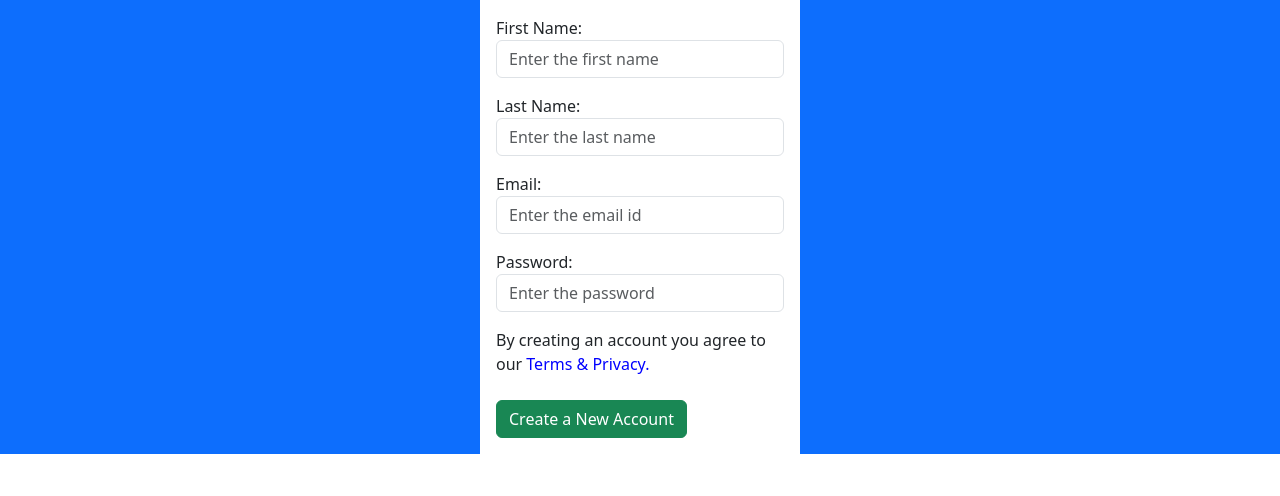
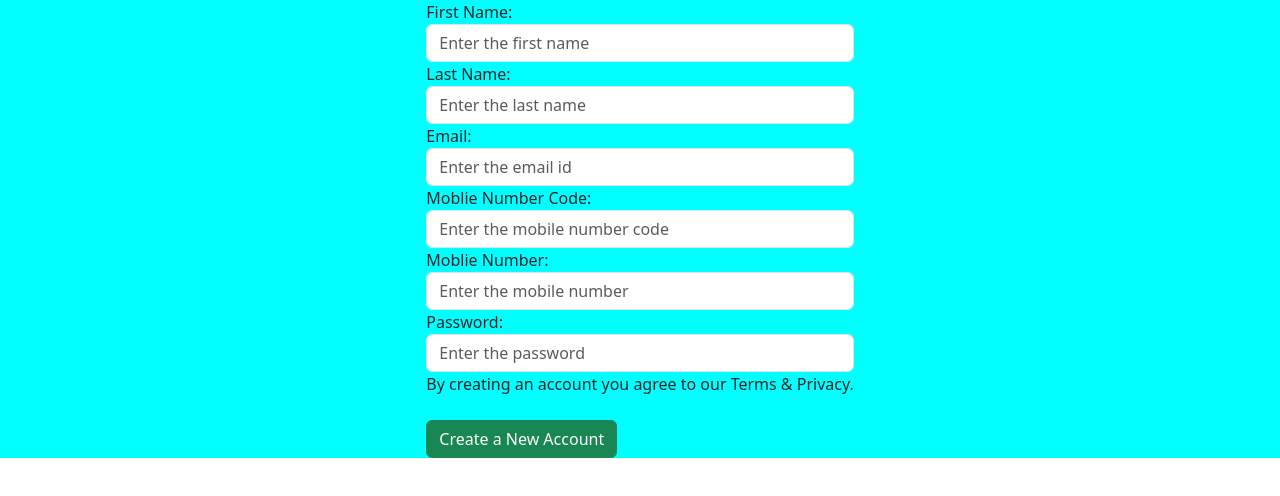
Before and after one commit to Satish0905/Login-app, a Next.js app: page /register in a window 1280 px wide. Shown: the top 496 px of the page. Built offline with nearby package versions, Linux system fonts and the light colour scheme.

Commit message:
changes in src

```diff
--- a/src/app/globals.css
+++ b/src/app/globals.css
@@ -1,8 +1,6 @@
-.hi{
+.a1{
+    display: flex;
+    justify-content: center;
+    align-items: center;
     background-color: aqua;
-    width:100px;
-    height: 30px;
 }
-.term{
-    color:blue;
-}
--- a/src/app/log.tsx
+++ b/src/app/log.tsx
@@ -15,8 +15,8 @@ export default function Login(){
     }
 
     return(
-        <div className="d-flex justify-content-center aligin-items-center bg-primary">
-            <div className="p-3 bg-white w-20">
+        <div className="a1">
+            <div>
             <button className="btn btn-success" onClick={registerhanler}>Registration Form</button><br/><br/>
             <button className="btn btn-success" onClick={loginhandler}>Login</button>
         </div>
--- a/src/app/register/page.tsx
+++ b/src/app/register/page.tsx
@@ -7,40 +7,51 @@ export default function register(){
     const [firstname,setFirstname]=useState('')
     const [lastname,setLastname]=useState('')
     const [email,setEmail]=useState('')
+    const [mobilenumbercode,setMobilenumbercode]=useState('')
+    const [mobilenumber,setMobilenumber]=useState('')
     const [password,setPassword]=useState('')
     function handleSubmit(event: { preventDefault: () => void; }){
         event.preventDefault();
-        axios.post("http://localhost:8000/register",{firstname,lastname,email,password})
+        axios.post("http://localhost:8000/register",{firstname,lastname,email,mobilenumbercode,mobilenumber,password})
         .then(result=>console.log(result))
         .catch(err=>console.log(err))
     }
 
     return(
-        <div className="d-flex justify-content-center aligin-items-center bg-primary">
-                <div className="p-3 bg-white w-25">
+        <div className="a1">
+                <div>
                     <form onSubmit={handleSubmit}>
-                        <div className="mb-3">
+                        <div>
                             <label>First Name:</label>
                             <input type="firstname" placeholder="Enter the first name" className="form-control"
                             onChange={e=> setFirstname(e.target.value)}/>
                         </div>
-                        <div className="mb-3">
+                        <div>
                             <label>Last Name:</label>
                             <input type="lastname" placeholder="Enter the last name" className="form-control"
                             onChange={e=> setLastname(e.target.value)}/>
                         </div>
-                        <div className="mb-3">
+                        <div>
                             <label>Email:</label>
                             <input type="email" placeholder="Enter the email id" className="form-control"
                             onChange={e=> setEmail(e.target.value)}/>
                         </div>
-                        <div className="mb-3">
+                        <div>
+                            <label>Moblie Number Code:</label>
+                            <input type="mobilenumbercode" placeholder="Enter the mobile number code" className="form-control"
+                            onChange={e=> setMobilenumbercode(e.target.value)}/>
+                        </div>
+                        <div>
+                            <label>Moblie Number:</label>
+                            <input type="mobilenumber" placeholder="Enter the mobile number" className="form-control"
+                            onChange={e=> setMobilenumber(e.target.value)}/>
+                        </div>
+                        <div>
                             <label>Password:</label>
                             <input type="password" placeholder="Enter the password" className="form-control"
-                            onChange={e=> setPassword(e.target.value)}
-                            />
+                            onChange={e=> setPassword(e.target.value)}/>
                         </div>
-                        <div>By creating an account you agree to our <span className="term">Terms & Privacy.</span></div>
+                        <div>By creating an account you agree to our Terms & Privacy.</div>
                         <br/>
                         <button className="btn btn-success">Create a New Account</button>
                     </form>
```
Also changed, not shown: src/app/login/page.tsx (+13 -7 lines).
